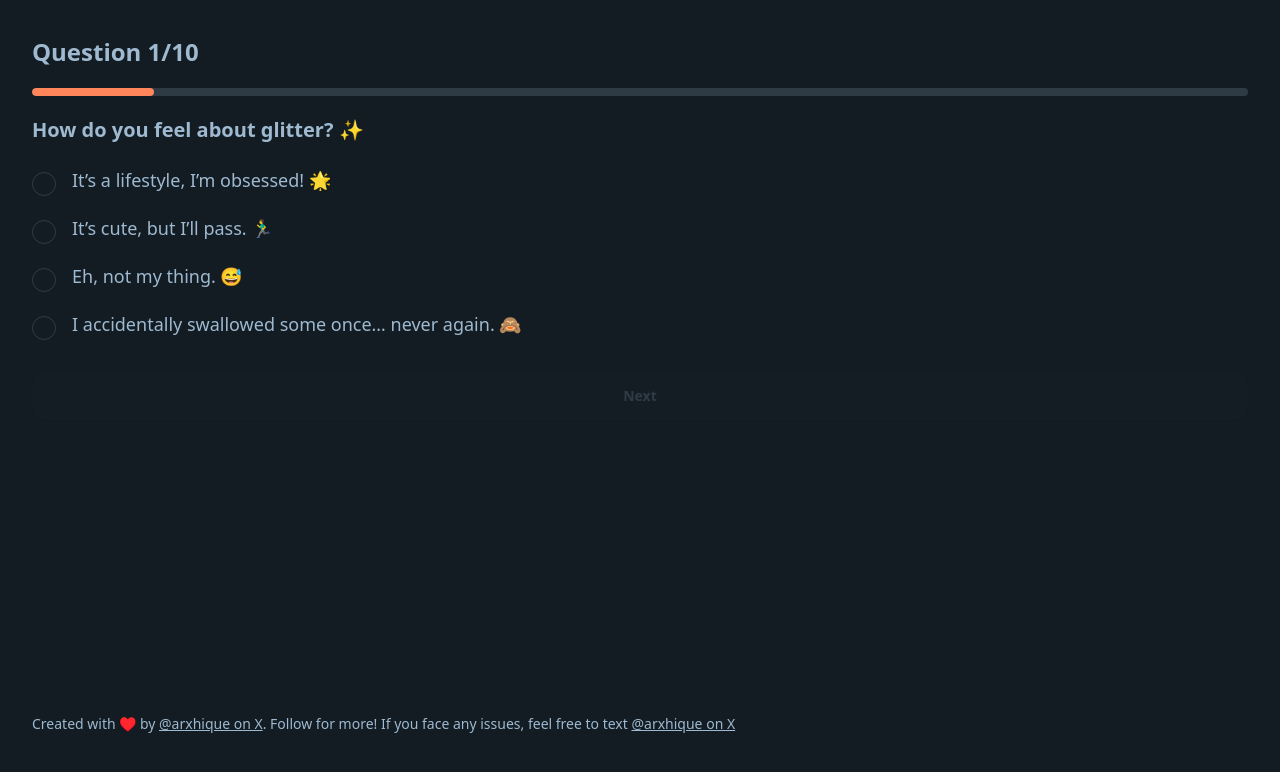
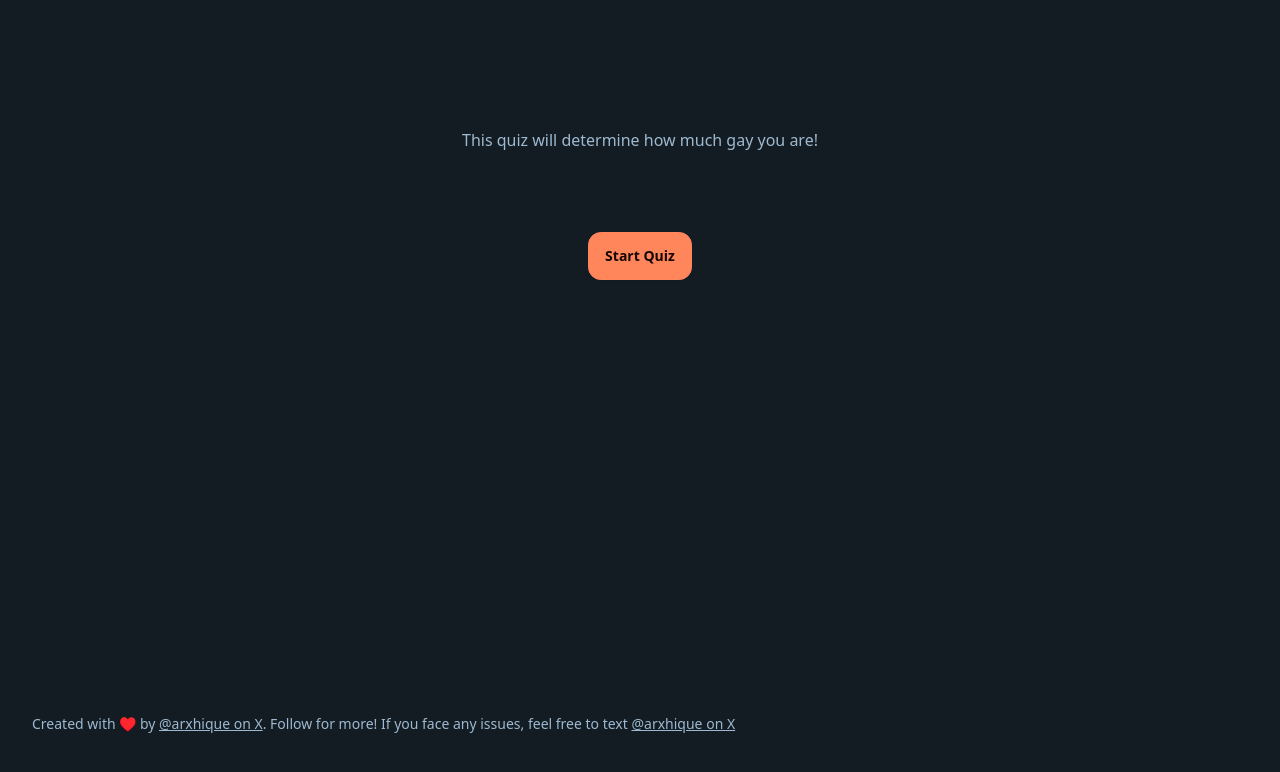
Before and after one commit to ojaswiatg/x-personality-quiz, a Next.js app: page / in a window 1280 px wide. Shown: the top 772 px of the page. Built offline with nearby package versions, Linux system fonts and the light colour scheme.

Commit message:
added not found and start page

```diff
--- a/src/app/components/Finish.tsx
+++ b/src/app/components/Finish.tsx
@@ -2,7 +2,7 @@ type TFinishProps = {
     totalPoints: number;
 };
 
-export default function TFinishProps({ totalPoints }: TFinishProps) {
+export default function Finish({ totalPoints }: TFinishProps) {
     return (
         <div className="my-auto min-h-screen min-w-screen flex flex-col items-center pt-32 gap-16">
             <div className="flex flex-col items-center gap-4">
--- /dev/null
+++ b/src/app/components/Start.tsx
@@ -0,0 +1,16 @@
+type TStartProps = {
+    onClickStart: () => void;
+};
+
+export default function Start({ onClickStart }: TStartProps) {
+    return (
+        <div className="my-auto min-h-screen min-w-screen flex flex-col items-center pt-32 gap-16">
+            <p className="prose-md whitespace-normal px-16 text-center">
+                This quiz will determine how much gay you are!
+            </p>
+            <button className="btn btn-primary mt-4" onClick={onClickStart}>
+                Start Quiz
+            </button>
+        </div>
+    );
+}
--- /dev/null
+++ b/src/app/not-found.tsx
@@ -0,0 +1,13 @@
+import Link from "next/link";
+
+export default function NotFound() {
+    return (
+        <div className="flex flex-col pt-32 items-center">
+            <h2>Not Found</h2>
+            <p>Could not find requested page</p>
+            <Link href="/">
+                <p className="prose-md underline">Return Home</p>
+            </Link>
+        </div>
+    );
+}
--- a/src/app/page.tsx
+++ b/src/app/page.tsx
@@ -4,12 +4,17 @@ import { useState } from "react";
 import Question from "./components/Question";
 import { QUESTIONS, TOption } from "./constants";
 import Finish from "./components/Finish";
+import Start from "./components/Start";
 
 export default function Home() {
     const questions = QUESTIONS;
 
-    const [currentQuestionIndex, setCurrentQuestionIndex] = useState(0);
+    const [currentQuestionIndex, setCurrentQuestionIndex] = useState(-1);
     const [totalPoints, setTotalPoints] = useState(0);
+
+    const onClickStart = () => {
+        setCurrentQuestionIndex(0);
+    };
 
     const onClickNext = (option: TOption) => {
         if (currentQuestionIndex < questions.length) {
@@ -20,10 +25,12 @@ export default function Home() {
 
     return (
         <div>
-            {currentQuestionIndex >= questions.length ? (
+            {currentQuestionIndex === -1 ? (
+                <Start onClickStart={onClickStart} />
+            ) : currentQuestionIndex >= questions.length ? (
                 <Finish totalPoints={totalPoints} />
             ) : (
-                <div className="main p-8 flex flex-col gap-4">
+                <div className="main p-8 mt-8 flex flex-col gap-4">
                     <p className="prose-2xl font-bold">Question {currentQuestionIndex + 1}/10</p>
                     <progress
                         className="progress progress-primary"
```
